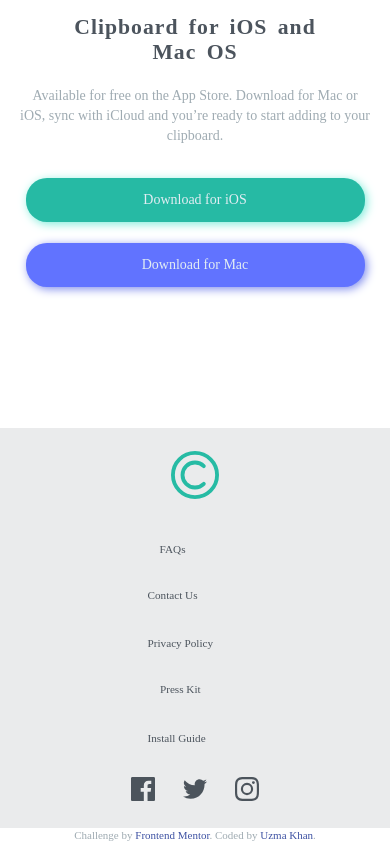
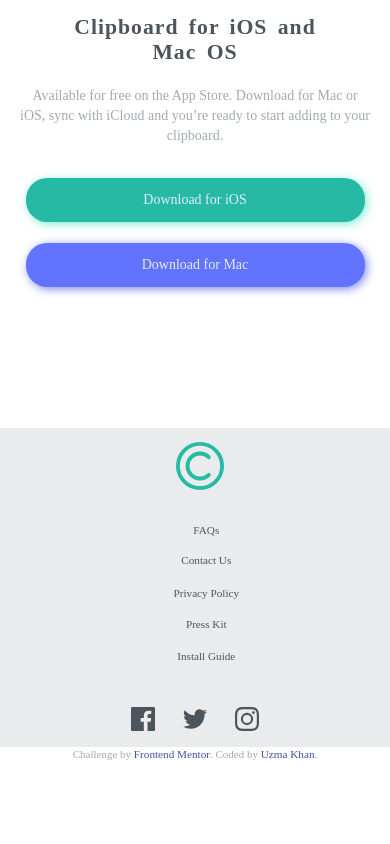
Before and after one commit to Uzmakh/clipboard-landing-page-master, a plain HTML site: page index.html in a window 390 px wide. Shown: the part 3718-4562 px from the top of the page. After the commit the page ends 4481 px from the top, so only its background shows below. Drawn offline with Linux system fonts and the light colour scheme; a web font is replaced by a local one.

Commit message:
updated custom css properties and responsiveness

```diff
--- a/responsive.css
+++ b/responsive.css
@@ -158,7 +158,7 @@
     }
 
     .add-feature {
-        width: 300px;
+        width: 18.75em;
         gap: 2rem;
     }
 
@@ -198,7 +198,8 @@
     .footer {
         display: flex;
         flex-direction: column;
-        /* justify-content: center; */
+        text-align: center;
+        padding: 1em 4.44em;
     }
 
     .footer .left-side {
@@ -210,19 +211,51 @@
         margin-bottom: 1.4em;
     }
 
+    .footer .footer-links {
+        margin-bottom: 1.25em;
+    }
+
     .footer-links li {
         display: flex;
         flex-direction: column;
         margin-left: 2.2em;
-        margin-bottom: 1em;
+        /* margin-bottom: 2em; */
         text-align: center;
     }
 
     .footer-links li:nth-child(even) {
-        margin-top: 1.4em;
+        margin-top: 0.5em;
     }
 
     .footer .social-icons {
         align-items: center;
     }
 }
+
+@media (max-width: 470px) {
+    html {
+        font-size: 14px;
+    }
+
+    /**Footer  */
+    .footer .left-side .logo {
+        margin-left: 0.7em;
+    }
+
+    .footer-links {
+        flex-direction: column;
+        padding: 0;
+        gap: -1.07em;
+    }
+
+    .footer-links li:nth-child(even) {
+        margin-top: 0.5em;
+    }
+
+    .footer-links li a {
+        width: 7.14em;
+        margin-top: 0.35em;
+        margin-right: 7.14em;
+        margin-bottom: 0.7em;
+    }
+}
--- a/style.css
+++ b/style.css
@@ -79,6 +79,9 @@ li {
 
 a {
   text-decoration: none;
+  font-size: 0.8rem;
+  cursor: pointer;
+  font-weight: 400;
 }
 
 /**###### Utility Classes ######  */
@@ -236,18 +239,18 @@ a {
 .footer .left-side {
   display: flex;
   align-items: center;
-  gap: 8.3em;
+  gap: 6.3em;
 }
 
 .footer-links {
   max-width: 85%;
+  margin: auto;
   display: flex;
   flex-wrap: wrap;
   gap: 1.38em;
 }
 
 .footer-links li a {
-  font-size: 0.8rem;
   color: var(--neutral-dark);
   margin-left: 2rem;
   margin-top: 1rem;
@@ -261,7 +264,7 @@ a {
 }
 
 .footer-links li a:hover,
-.right-side .social-icons a img:hover {
+.right-side .social-icons img:hover {
   color: var(--primary-strong);
 }
 
```
